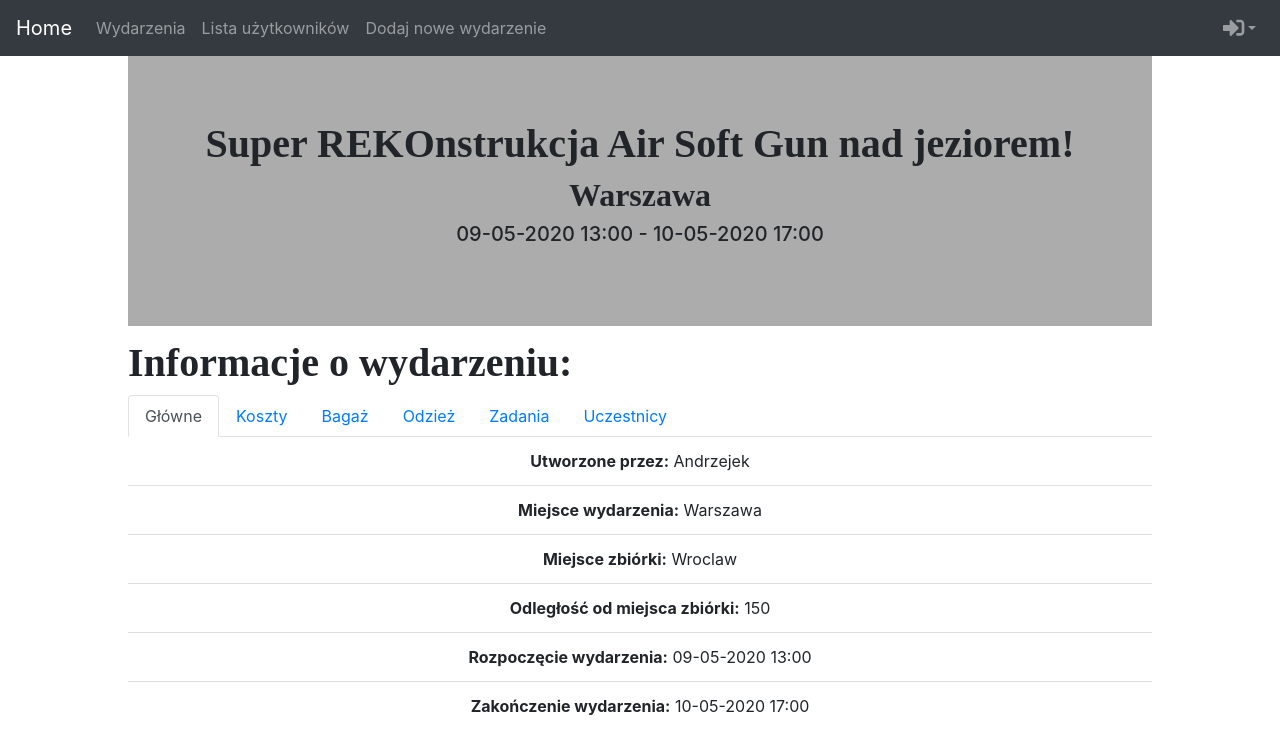
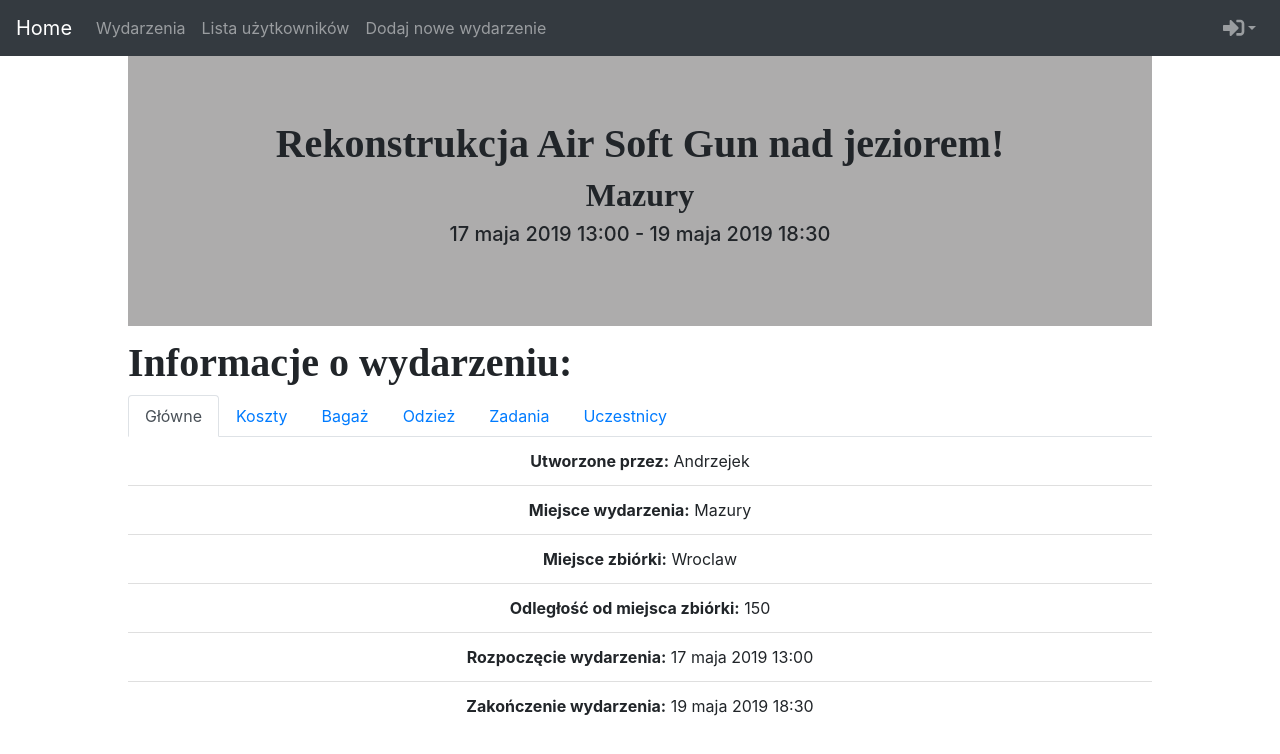
Before and after one commit to kubwosz/event-support-app-frontside, a React (Create React App) app in the folder event-support-app/: page /event/1 in a window 1280 px wide. Shown: the top 754 px of the page. Built offline with nearby package versions, Linux system fonts and the light colour scheme.

Commit message:
changed look of dates in event details

```diff
--- a/event-support-app/src/components/event_details/index.jsx
+++ b/event-support-app/src/components/event_details/index.jsx
@@ -11,9 +11,9 @@ class EventDetails extends React.Component {
       event: {
         id: -1,
         owner_id: 13,
-        name: "Super REKOnstrukcja Air Soft Gun nad jeziorem!",
+        name: "Rekonstrukcja Air Soft Gun nad jeziorem!",
         ownersName: "Andrzejek",
-        location: "Warszawa",
+        location: "Mazury",
         startDate: "09-05-2020 13:00",
         endDate: "10-05-2020 17:00",
         meetingLocation: "Wroclaw",
@@ -47,9 +47,7 @@ class EventDetails extends React.Component {
           <Container>
             <h1>{this.state.event.name}</h1>
             <h2>{this.state.event.location}</h2>
-            <h5>
-              {this.state.event.startDate} - {this.state.event.endDate}
-            </h5>
+            <h5>17 maja 2019 13:00 - 19 maja 2019 18:30</h5>
             <p />
           </Container>
         </Jumbotron>
@@ -72,10 +70,10 @@ class EventDetails extends React.Component {
                   {this.state.event.distance}
                 </ListGroup.Item>
                 <ListGroup.Item>
-                  <b>Rozpoczęcie wydarzenia:</b> {this.state.event.startDate}
+                  <b>Rozpoczęcie wydarzenia:</b> 17 maja 2019 13:00
                 </ListGroup.Item>
                 <ListGroup.Item>
-                  <b>Zakończenie wydarzenia:</b> {this.state.event.endDate}
+                  <b>Zakończenie wydarzenia:</b> 19 maja 2019 18:30
                 </ListGroup.Item>
               </ListGroup>
             </Tab>
```
